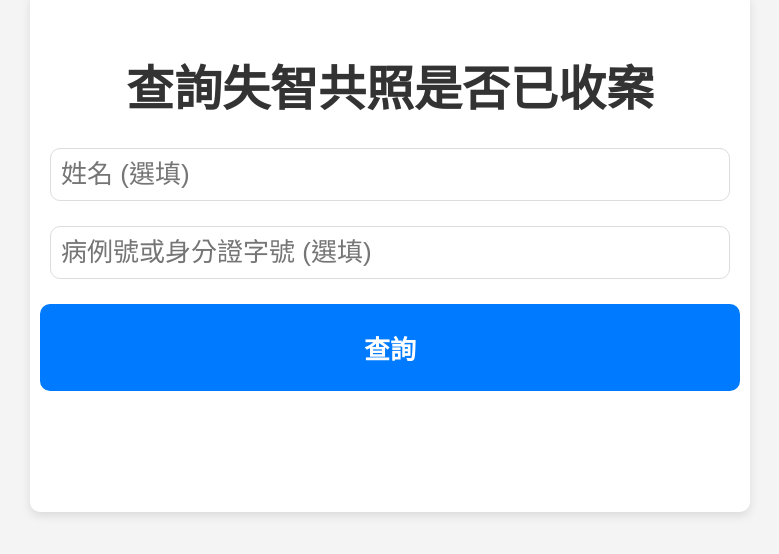
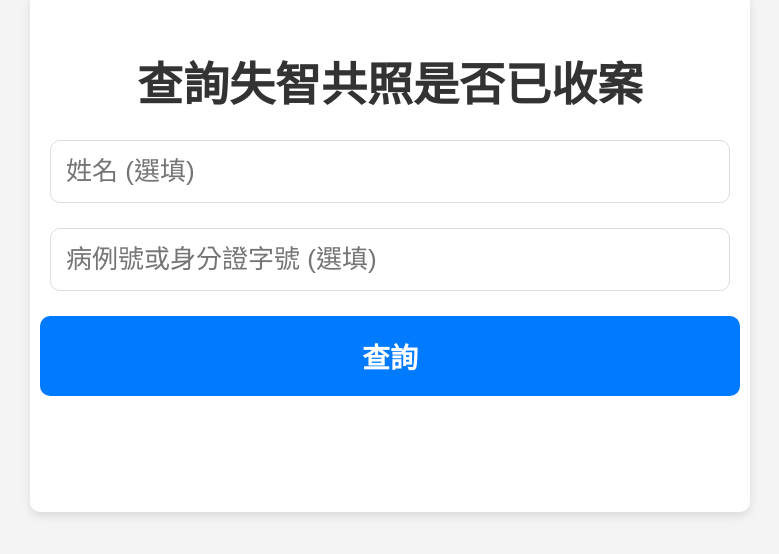
Before and after one commit to 91122209/KMUH51040, a website: page index.html in a window 1280 px wide. Shown: the part 148-702 px from the top of the page, without its empty margins (250-1029 px from the left). Drawn offline with Linux system fonts and the light colour scheme.

Commit message:
Update index.html

```diff
--- a/index.html
+++ b/index.html
@@ -26,15 +26,15 @@
         }
 
         .window h3 {
-            font-size: 48px;
-            margin-bottom: 28px;
+            font-size: 46px;
+            margin-bottom: 26px;
             color: #333;
         }
 
         .window input {
             width: calc(100% - 20px);
             margin-bottom: 25px;
-            padding: 10px;
+            padding: 15px;
             font-size: 26px;
             border: 1px solid #ddd;
             border-radius: 10px;
@@ -49,8 +49,8 @@
 
         .window button {
             width: 100%;
-            padding: 25px;
-            font-size: 26px;
+            padding: 20px;
+            font-size: 28px;
             font-weight: bold;
             color: white;
             background-color: #007BFF;
```
